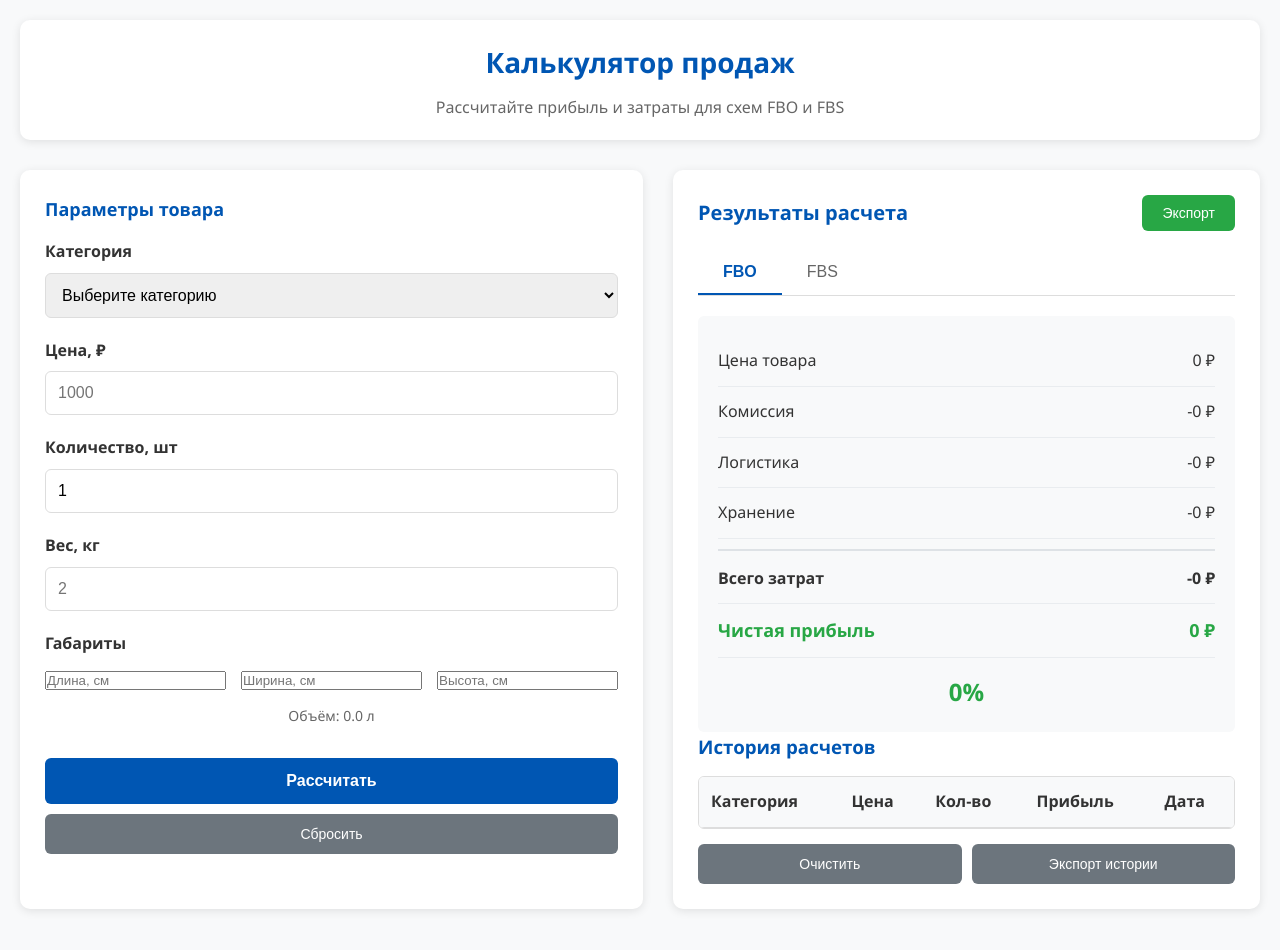
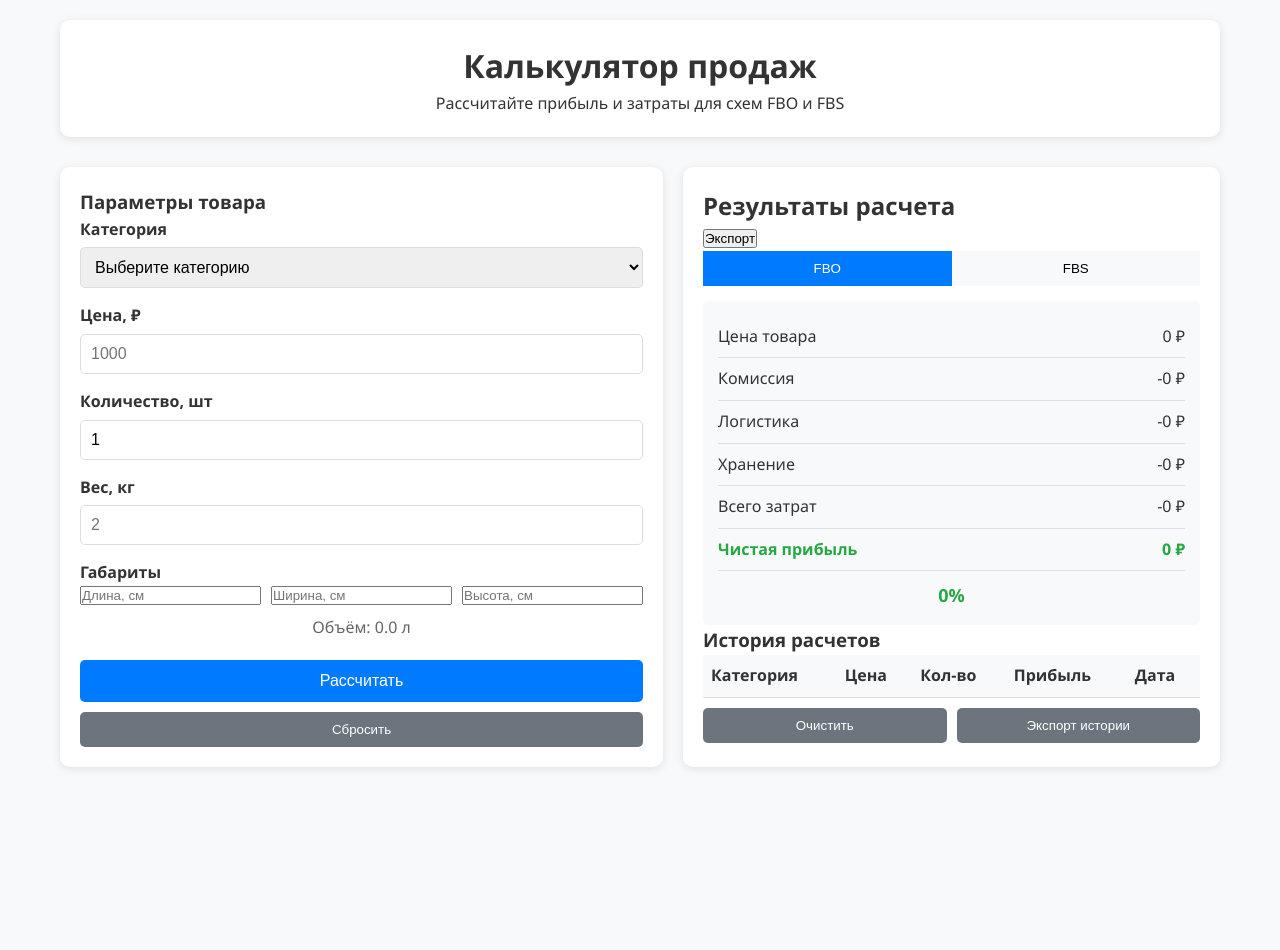
Before and after one commit to cod06859-creator/ozon-calculator, a plain HTML site: page index.html in a window 1280 px wide. After the commit the page ends 800 px from the top, so only its background shows below. Drawn offline with Linux system fonts and the light colour scheme; no server answers.

Commit message:
Update style.css

```diff
--- a/style.css
+++ b/style.css
@@ -12,7 +12,7 @@ body {
 }
 
 .container {
-    max-width: 1400px;
+    max-width: 1200px;
     margin: 0 auto;
     padding: 20px;
 }
@@ -26,278 +26,127 @@ body {
     box-shadow: 0 2px 10px rgba(0,0,0,0.1);
 }
 
-.header h1 {
-    color: #0056b3;
-    margin-bottom: 10px;
-    font-size: 28px;
-}
-
-.header p {
-    color: #666;
-    font-size: 16px;
-}
-
 .calculator {
     display: grid;
     grid-template-columns: 1fr 1fr;
-    gap: 30px;
-    margin-bottom: 30px;
+    gap: 20px;
 }
 
 .left-panel, .right-panel {
     background: white;
-    padding: 25px;
+    padding: 20px;
     border-radius: 10px;
     box-shadow: 0 2px 10px rgba(0,0,0,0.1);
 }
 
 .section {
-    margin-bottom: 30px;
-}
-
-.section h3 {
-    margin-bottom: 15px;
-    color: #0056b3;
-    font-size: 18px;
-}
-
-.hint {
-    color: #666;
-    font-size: 14px;
-    margin-bottom: 15px;
-}
-
-.search-input {
-    width: 100%;
-    padding: 12px;
-    border: 1px solid #ddd;
-    border-radius: 6px;
-    font-size: 16px;
+    margin-bottom: 20px;
 }
 
 .input-group {
-    margin-bottom: 20px;
+    margin-bottom: 15px;
 }
 
 .input-group label {
     display: block;
-    margin-bottom: 8px;
+    margin-bottom: 5px;
     font-weight: 600;
-    color: #333;
 }
 
 .input-group input, .input-group select {
     width: 100%;
-    padding: 12px;
+    padding: 10px;
     border: 1px solid #ddd;
-    border-radius: 6px;
+    border-radius: 5px;
     font-size: 16px;
-    transition: border-color 0.3s;
-}
-
-.input-group input:focus, .input-group select:focus {
-    outline: none;
-    border-color: #0056b3;
 }
 
 .dimensions {
-    margin-top: 20px;
-}
-
-.dimensions h4 {
-    margin-bottom: 15px;
-    color: #333;
+    margin-top: 15px;
 }
 
 .dimension-inputs {
     display: grid;
-    grid-template-columns: repeat(3, 1fr);
-    gap: 15px;
-    margin-bottom: 15px;
-}
-
-.dimension input {
-    width: 100%;
-    padding: 10px;
-    border: 1px solid #ddd;
-    border-radius: 6px;
+    grid-template-columns: 1fr 1fr 1fr;
+    gap: 10px;
+    margin-bottom: 10px;
 }
 
 .volume {
-    font-size: 14px;
+    text-align: center;
     color: #666;
-    text-align: center;
-}
-
-.upload-group {
-    margin-bottom: 15px;
-}
-
-.file-input {
-    display: none;
-}
-
-.file-label {
-    display: inline-block;
-    padding: 12px 20px;
-    background: #f8f9fa;
-    border: 2px dashed #ddd;
-    border-radius: 6px;
-    cursor: pointer;
-    text-align: center;
-    width: 100%;
-    transition: all 0.3s;
-}
-
-.file-label:hover {
-    border-color: #0056b3;
-    background: #f0f8ff;
-}
-
-.file-name {
-    margin-top: 8px;
-    font-size: 14px;
-    color: #666;
-    text-align: center;
 }
 
 .primary-btn {
-    background: #0056b3;
+    background: #007bff;
     color: white;
     border: none;
-    padding: 14px 30px;
-    border-radius: 6px;
+    padding: 12px;
+    border-radius: 5px;
     cursor: pointer;
     font-size: 16px;
-    font-weight: 600;
-    transition: background 0.3s;
     width: 100%;
     margin-bottom: 10px;
-}
-
-.primary-btn:hover {
-    background: #004494;
 }
 
 .secondary-btn {
     background: #6c757d;
     color: white;
     border: none;
-    padding: 12px 25px;
-    border-radius: 6px;
+    padding: 10px;
+    border-radius: 5px;
     cursor: pointer;
-    font-size: 14px;
-    transition: background 0.3s;
     width: 100%;
-}
-
-.secondary-btn:hover {
-    background: #545b62;
-}
-
-.actions {
-    margin-top: 30px;
-}
-
-.results-header {
-    display: flex;
-    justify-content: space-between;
-    align-items: center;
-    margin-bottom: 20px;
-}
-
-.results-header h2 {
-    color: #0056b3;
-    font-size: 20px;
-}
-
-.export-btn {
-    background: #28a745;
-    color: white;
-    border: none;
-    padding: 10px 20px;
-    border-radius: 6px;
-    cursor: pointer;
-    font-size: 14px;
-    transition: background 0.3s;
-}
-
-.export-btn:hover {
-    background: #218838;
 }
 
 .scheme-tabs {
     display: flex;
-    margin-bottom: 20px;
-    border-bottom: 1px solid #ddd;
+    margin-bottom: 15px;
 }
 
 .tab {
-    background: none;
+    flex: 1;
+    padding: 10px;
     border: none;
-    padding: 12px 25px;
+    background: #f8f9fa;
     cursor: pointer;
-    font-size: 16px;
-    color: #666;
-    border-bottom: 2px solid transparent;
-    transition: all 0.3s;
 }
 
 .tab.active {
-    color: #0056b3;
-    border-bottom-color: #0056b3;
-    font-weight: 600;
+    background: #007bff;
+    color: white;
 }
 
 .results-content {
     background: #f8f9fa;
-    padding: 20px;
-    border-radius: 6px;
+    padding: 15px;
+    border-radius: 5px;
 }
 
 .result-item {
     display: flex;
     justify-content: space-between;
-    padding: 12px 0;
-    border-bottom: 1px solid #e9ecef;
-}
-
-.result-item:last-child {
-    border-bottom: none;
-}
-
-.total-costs {
-    font-weight: 600;
-    border-top: 2px solid #dee2e6;
-    margin-top: 10px;
-    padding-top: 15px;
+    padding: 8px 0;
+    border-bottom: 1px solid #dee2e6;
 }
 
 .profit {
-    font-weight: 700;
-    font-size: 18px;
+    font-weight: bold;
     color: #28a745;
 }
 
 .result-percentage {
     text-align: center;
-    margin-top: 15px;
-    font-size: 24px;
-    font-weight: 700;
+    font-size: 18px;
+    font-weight: bold;
     color: #28a745;
-}
-
-.history-section h3 {
-    margin-bottom: 15px;
-    color: #0056b3;
+    margin-top: 10px;
 }
 
 .history-table-container {
-    max-height: 300px;
+    max-height: 200px;
     overflow-y: auto;
-    margin-bottom: 15px;
-    border: 1px solid #ddd;
-    border-radius: 6px;
+    margin-bottom: 10px;
 }
 
 .history-table {
@@ -307,19 +156,12 @@ body {
 
 .history-table th,
 .history-table td {
-    padding: 12px;
+    padding: 8px;
     text-align: left;
     border-bottom: 1px solid #ddd;
 }
 
 .history-table th {
-    background: #f8f9fa;
-    font-weight: 600;
-    position: sticky;
-    top: 0;
-}
-
-.history-table tr:hover {
     background: #f8f9fa;
 }
 
@@ -329,7 +171,7 @@ body {
     gap: 10px;
 }
 
-@media (max-width: 1024px) {
+@media (max-width: 768px) {
     .calculator {
         grid-template-columns: 1fr;
     }
@@ -337,8 +179,4 @@ body {
     .dimension-inputs {
         grid-template-columns: 1fr;
     }
-
-    .history-actions {
-        grid-template-columns: 1fr;
-    }
 }
```
